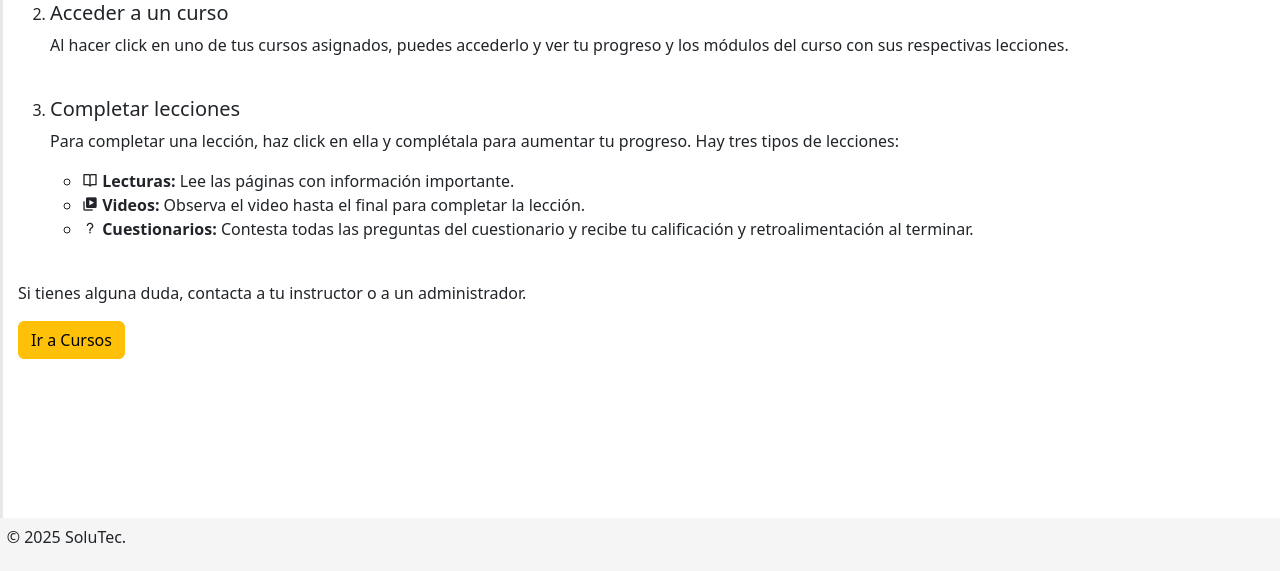
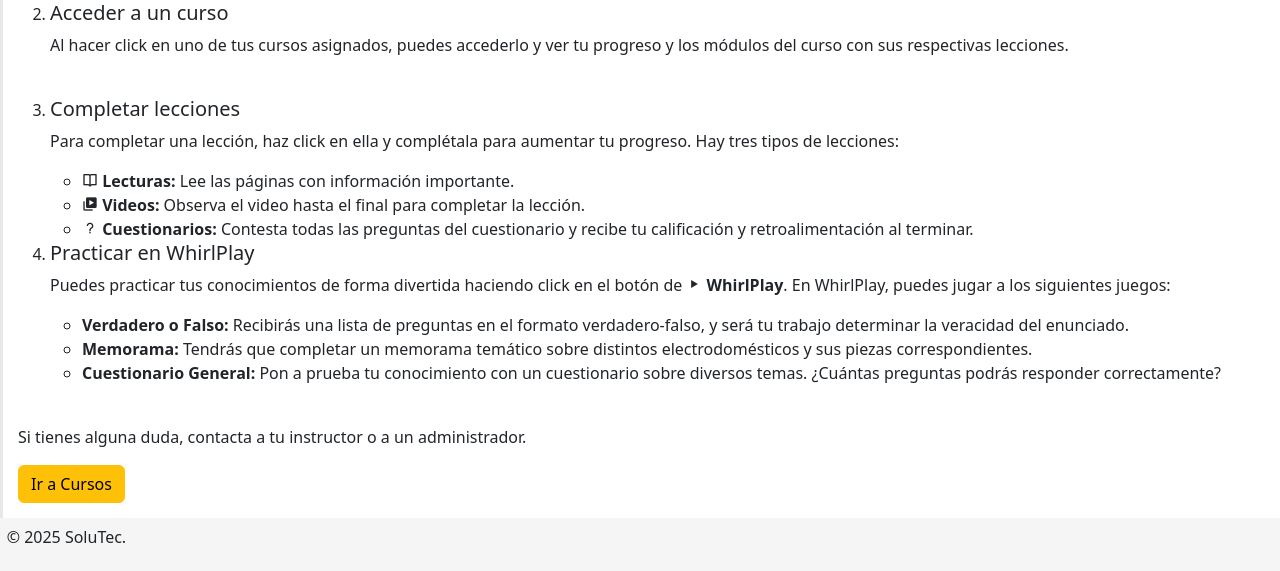
Before and after one commit to Eldeibit97/Pagina-web-Reto, a Flask app: page /homepage in a window 1280 px wide. Shown: the part 345-916 px from the top of the page. Run offline with Flask 3, Linux system fonts and the light colour scheme; the visitor is signed in with stand-in values (Sample User, id 1); parts of the project's set-up code (start-up, migrations or seed data) failed here and were passed over.

Commit message:
cambios a homepage

```diff
--- a/app/templates/homepage.html
+++ b/app/templates/homepage.html
@@ -34,6 +34,15 @@ TecniCORE - Inicio
             <li><i class='bx bx-question-mark' ></i> <b>Cuestionarios:</b> Contesta todas las preguntas del cuestionario y recibe tu calificación y retroalimentación al terminar.</li>
         </ul>
     </li>
+    <li>
+        <h5>Practicar en WhirlPlay</h5>
+        <p>Puedes practicar tus conocimientos de forma divertida haciendo click en el botón de <i class='bx bx-play'></i> <b>WhirlPlay</b>. En WhirlPlay, puedes jugar a los siguientes juegos:</p>
+        <ul>
+            <li><b>Verdadero o Falso:</b> Recibirás una lista de preguntas en el formato verdadero-falso, y será tu trabajo determinar la veracidad del enunciado.</li>
+            <li><b>Memorama:</b> Tendrás que completar un memorama temático sobre distintos electrodomésticos y sus piezas correspondientes.</li>
+            <li><b>Cuestionario General:</b> Pon a prueba tu conocimiento con un cuestionario sobre diversos temas. ¿Cuántas preguntas podrás responder correctamente?</li>
+        </ul>
+    </li>
 </ol>
 <br>
 <p>Si tienes alguna duda, contacta a tu instructor o a un administrador.</p>
@@ -51,7 +60,7 @@ TecniCORE - Inicio
     <br>
     <li>
         <h5>Asignar o remover estudiantes de un curso</h5>
-        <p>Al hacer click en uno de los cursos, puedes asignar (+) o remover (-) estudiantes de él. También puedes asignar o remover todos los estudiantes de un curso. También puedes ir a la sección de <i class='bx bxs-user-detail'></i> <b>Alumnos</b> para asignar o remover los cursos de un estudiante.</p>
+        <p>Al hacer click en uno de los cursos, puedes asignar (+) o remover (-) estudiantes de él.</p>
     </li>
     <br>
     <li>
@@ -66,11 +75,7 @@ TecniCORE - Inicio
     <br>
     <li>
         <h5>Ver alumnos</h5>
-        <p>Si haces click en el botón de <i class='bx bxs-user-detail'></i> <b>Alumnos</b> situado en la barra lateral, puedes ver los estudiantes dados de alta en la plataforma. Si haces click en un estudiante, puedes:</p>
-        <ul>
-            <li><b>Ver información:</b> Ver su correo, teléfono, foto de perfil y cursos asignados.</li>
-            <li><b>Asignar o remover cursos:</b> Puedes asignar (+) o remover (-) cursos del catálogo para el alumno.</li>
-        </ul>
+        <p>Si haces click en el botón de <i class='bx bxs-user-detail'></i> <b>Alumnos</b> situado en la barra lateral, puedes ver los estudiantes dados de alta en la plataforma.</p>
     </li>
     <br>
     <li>
@@ -103,11 +108,7 @@ TecniCORE - Inicio
     <br>
     <li>
         <h5>Ver alumnos</h5>
-        <p>Si haces click en el botón de <i class='bx bxs-user-detail'></i> <b>Alumnos</b> situado en la barra lateral, puedes ver los estudiantes dados de alta en la plataforma. Si haces click en un estudiante, puedes:</p>
-        <ul>
-            <li><b>Ver información:</b> Ver su correo, teléfono, foto de perfil y cursos asignados.</li>
-            <li><b>Asignar o remover cursos:</b> Puedes asignar (+) o remover (-) cursos del catálogo para el alumno.</li>
-        </ul>
+        <p>Si haces click en el botón de <i class='bx bxs-user-detail'></i> <b>Alumnos</b> situado en la barra lateral, puedes ver los estudiantes dados de alta en la plataforma.</p>
     </li>
     <br>
     <li>
```
